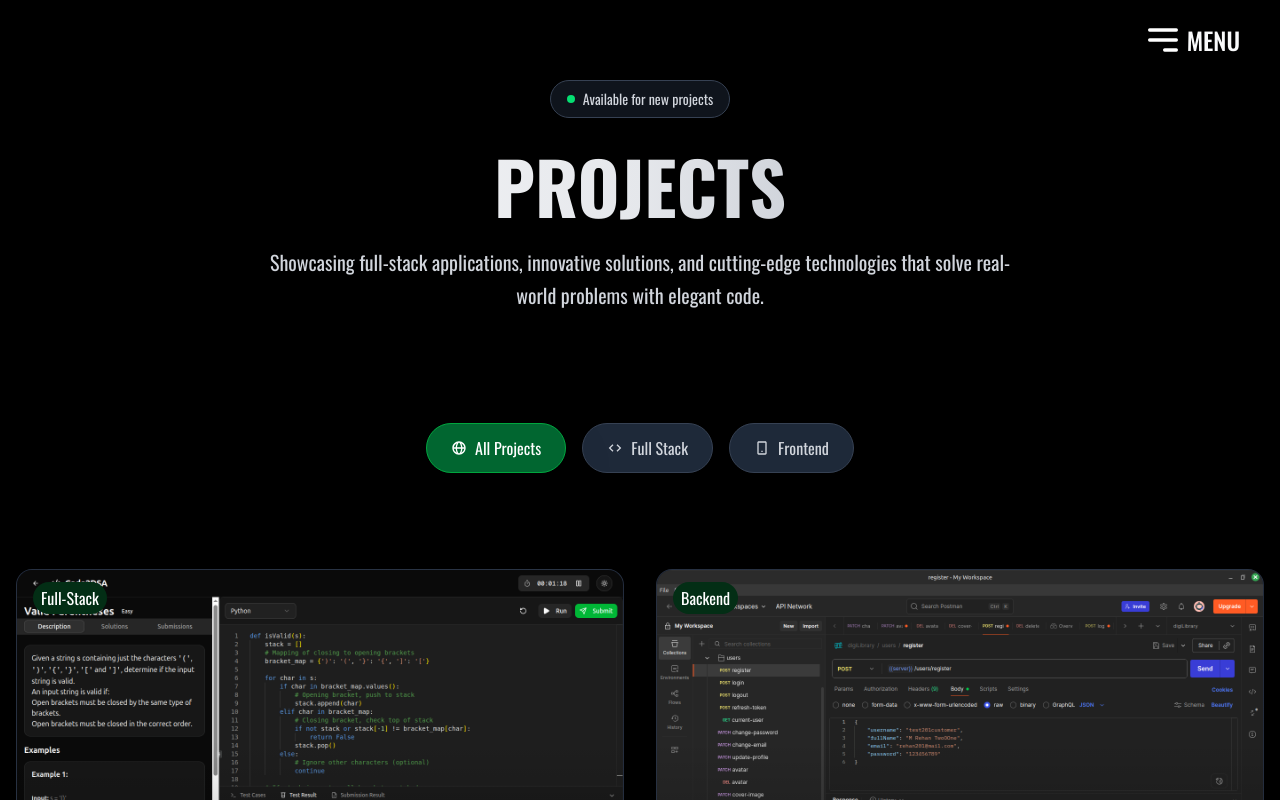
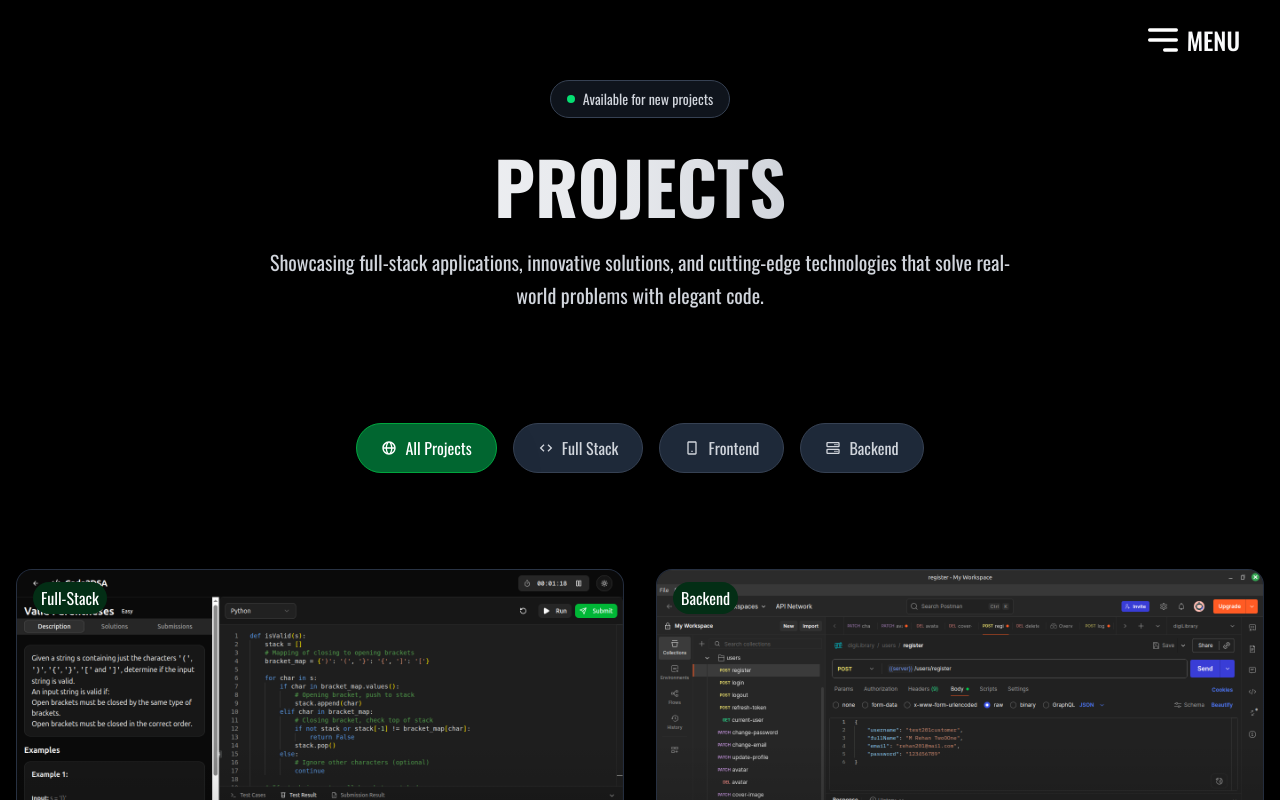
Before and after one commit to mrehanamjad/portfolio-mrehanamjad, a Next.js app: page /projects in a window 1280 px wide. Shown: the top 800 px of the page. Built offline with nearby package versions, Linux system fonts and the light colour scheme; a web font is replaced by a local one.

Commit message:
add bakend filter option in product page filter

```diff
--- a/src/app/projects/page.tsx
+++ b/src/app/projects/page.tsx
@@ -1,6 +1,6 @@
 "use client";
 import React, { useState } from "react";
-import { BiCode, BiGlobe } from "react-icons/bi";
+import { BiCode, BiGlobe, BiServer } from "react-icons/bi";
 import { CgSmartphone } from "react-icons/cg";
 import projects from "@/data/projects.json";
 import ProjectPgCard from "@/components/ProjectPgCard";
@@ -12,7 +12,7 @@ const Portfolio = () => {
     { key: "all", label: "All Projects", icon: BiGlobe },
     { key: "full-stack", label: "Full Stack", icon: BiCode },
     { key: "frontend", label: "Frontend", icon: CgSmartphone },
-    // { key: "backend", label: "Backend", icon: BiServer },
+    { key: "backend", label: "Backend", icon: BiServer },
     // { key: "mobile", label: "Mobile", icon: FiZap },
   ];
 
```
